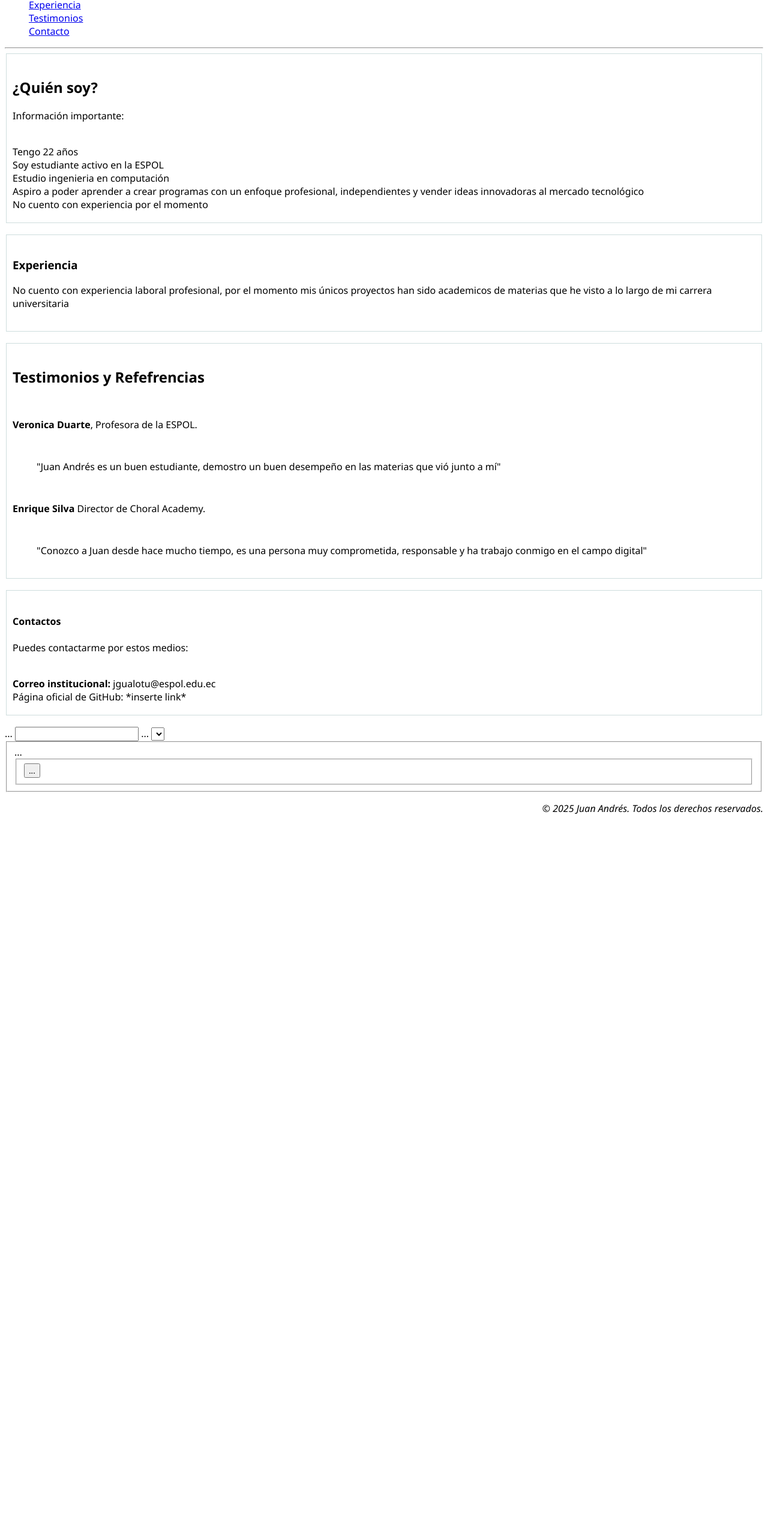
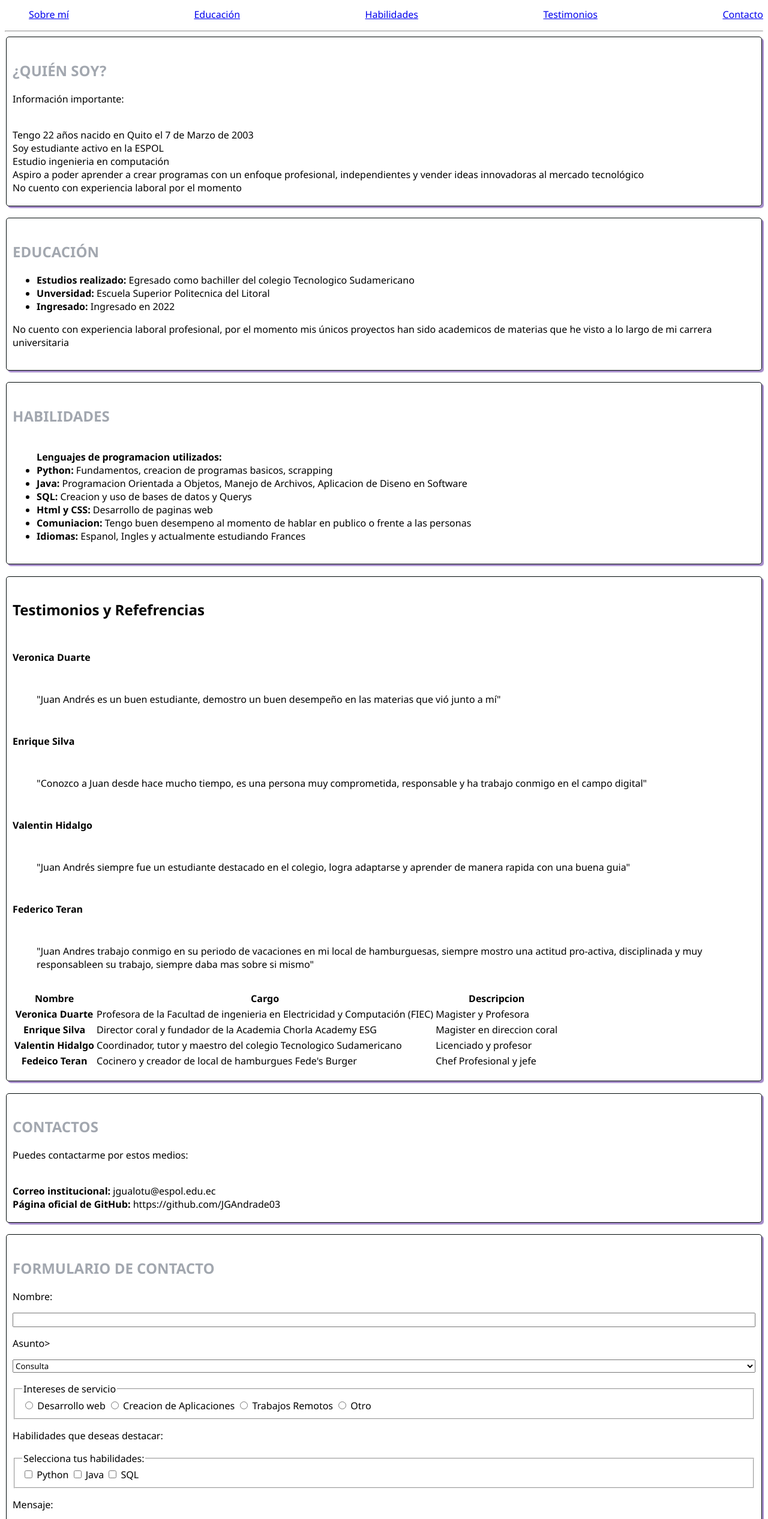
Before and after one commit to JGAndrade03/Curriculum-Vitae-Juan-Andres, a plain HTML site: page index.html in a window 1280 px wide. Shown: the part 125-2658 px from the top of the page at 60% size. Before the commit the page ends 1500 px from the top, so only its background shows below. Drawn offline with Linux system fonts and the light colour scheme.

Commit message:
Avance Curriculum Vitae Juan Andrés Gualotuña

```diff
--- a/index.html
+++ b/index.html
@@ -1,5 +1,5 @@
 <!DOCTYPE html>
-<html lang="es">
+<html lang="en">
 <head>
   <meta charset="UTF-8">
   <meta name = "author" content = "Juan Andres Gualotuña">
@@ -17,12 +17,19 @@
   <header>
     <h1>Juan Gualotuña</h1>
 
+    <figure>
+
+      <img id = "photo"src = "foto.png" alt = "Foto de Perfil Juan Andrés" width = "200">
+
+    </figure>
+
     <hr>
 
     <nav>
       <ul>
         <li><a href="#sobre-mi">Sobre mí</a></li>
-        <li><a href="#experiencia">Experiencia</a></li>
+        <li><a href="#educación">Educación</a></li>
+        <li><a href="#habilidades">Habilidades</a></li>
         <li><a href="#testimonios">Testimonios</a></li>
         <li><a href="#contacto">Contacto</a></li>
       </ul>
@@ -31,35 +38,54 @@
 
   <hr>
 
+  <main>
+
     <section id ="sobre-mi">
-    <h2> ¿Quién soy? </h2>
+    <h2 class = "subtitle"> ¿Quién soy? </h2>
     <p> Información importante: </p>
-    <br> Tengo 22 años
+    <br> Tengo 22 años nacido en Quito el 7 de Marzo de 2003
     <br> Soy estudiante activo en la ESPOL
     <br> Estudio ingenieria en computación
     <br> Aspiro a poder aprender a crear programas con un enfoque profesional, independientes y vender ideas innovadoras al mercado tecnológico
-    <br> No cuento con experiencia por el momento
+    <br> No cuento con experiencia laboral por el momento
+
 
     </section>
 
-  <section id="experiencia">
+    <section id="educación">
 
-    <h3> Experiencia </h3>
+      <h2 class = "subtitle"> Educación </h2>
+      <ul>
+        <li><strong>Estudios realizado:</strong> Egresado como bachiller del colegio Tecnologico Sudamericano </li>
+        <li><strong>Unversidad:</strong> Escuela Superior Politecnica del Litoral </li>
+        <li><strong>Ingresado:</strong> Ingresado en 2022 </li>
+      </ul>
 
       <p> No cuento con experiencia laboral profesional, por el momento mis únicos proyectos han sido academicos de materias que he visto a lo largo de mi carrera universitaria </p>
 
     </section>
 
+    <section id = "habilidades">
+      <h2 class = "subtitle"> Habilidades </h2>
 
-  <main>
+      <ul>
+        <br><strong>Lenguajes de programacion utilizados: </strong>
+        <li><strong>Python:</strong> Fundamentos, creacion de programas basicos, scrapping</li>
+        <li><strong>Java:</strong> Programacion Orientada a Objetos, Manejo de Archivos, Aplicacion de Diseno en Software</li>
+        <li><strong>SQL:</strong> Creacion y uso de bases de datos y Querys</li>
+        <li><strong>Html y CSS:</strong> Desarrollo de paginas web</li>
+        <li><strong>Comuniacion:</strong> Tengo buen desempeno al momento de hablar en publico o frente a las personas</li>
+        <li><strong>Idiomas:</strong> Espanol, Ingles y actualmente estudiando Frances</li>
+      </ul>
+
+    </section>
 
       <!-- Sección de Testimonios -->
       <section id="referencias">
         <h2>Testimonios y Refefrencias</h2>
 
-      <article>
-
-        <p><strong>Veronica Duarte</strong>, Profesora de la ESPOL.</p>
+        <article class = "referencias">
+          <p><strong>Veronica Duarte</strong></p>
         </article>
 
 
@@ -67,10 +93,8 @@
             "Juan Andrés es un buen estudiante, demostro un buen desempeño en las materias que vió junto a mí"
           </blockquote>
 
-      <article>
-
-        <p><strong>Enrique Silva</strong> Director de Choral Academy.</p>
-
+        <article class = "referencias">
+          <p><strong>Enrique Silva</strong></p>
         </article>
 
 
@@ -78,33 +102,135 @@
             "Conozco a Juan desde hace mucho tiempo, es una persona muy comprometida, responsable y ha trabajo conmigo en el campo digital"
           </blockquote>
 
+        <article class = "referencias">
+          <p><strong>Valentin Hidalgo</strong></p>
+        </article>
+
+          <blockquote>
+            "Juan Andrés siempre fue un estudiante destacado en el colegio, logra adaptarse y aprender de manera rapida con una buena guia"
+          </blockquote>
+
+        <article class = "referencias">
+          <p><strong>Federico Teran</strong></p>
+        </article>
+
+          <blockquote>
+            "Juan Andres trabajo conmigo en su periodo de vacaciones en mi local de hamburguesas, siempre mostro una actitud pro-activa, disciplinada y muy responsableen su trabajo, siempre daba mas sobre si mismo"
+          </blockquote>
+
+      <table>
+        <tr>
+
+          <th> Nombre</th>
+          <th> Cargo</th>
+          <th> Descripcion</th>
+
+        </tr>
+        <tr>
+
+          <th> Veronica Duarte </th>
+          <td> Profesora de la Facultad de ingenieria en Electricidad y Computación (FIEC) </td>
+          <td> Magister y Profesora</td>
+
+        </tr>
+        <tr>
+
+          <th> Enrique Silva </th>
+          <td> Director coral y fundador de la Academia Chorla Academy ESG </td>
+          <td> Magister en direccion coral</td>
+
+        </tr>
+        <tr>
+
+          <th> Valentin Hidalgo </th>
+          <td> Coordinador, tutor y maestro del colegio Tecnologico Sudamericano </td>
+          <td> Licenciado y profesor </td>
+
+        </tr>
+        <tr>
+
+          <th> Fedeico Teran </th>
+          <td> Cocinero y creador de local de hamburgues Fede's Burger </td>
+          <td> Chef Profesional y jefe </td>
+
+        </tr>
+
+      </table>
 
     </section>
 
     <section id="contacto">
 
-      <h4> Contactos </h4>
+      <h2 class = "subtitle"> Contactos </h2>
 
       <p> Puedes contactarme por estos medios: </p>
 
       <br><strong>Correo institucional:</strong> jgualotu@espol.edu.ec
-      <br> Página oficial de GitHub: *inserte link*
+      <br><strong>Página oficial de GitHub:</strong> https://github.com/JGAndrade03
 
     </section>
 
-    <form>
-     <label> ... </label>
-     <input ... >
+    <section id ="Formulario">
 
-     <label> ... </label>
-     <select ... > ... </select>
+      <h2 class = "subtitle"> Formulario de Contacto </h2>
 
-     <fieldset> ... <fieldset>
+        <form action="/enviar" method="post">
+          <label for="Nombre"> Nombre: </label>
+          <input type="text" id = "nombre" name = "nombre" required >
 
-     <button> ... </button>
+          <label for = "asunto"> Asunto> </label>
+          <select id = "asunto" name = "asunto" required >
+
+            <option value="consulta"> Consulta </option>
+            <option value="propuesta"> Propuesta </option>
+            <option value="otro"> Otro </option>
+
+          </select>
+
+          <fieldset>
+            <legend> Intereses de servicio </legend>
+            <input type="radio" id = "wed" name = "interes" value = "web" required>
+            <label for = "web"> Desarrollo web</label>
+
+            <input type="radio" id = "app" name = "interes" value = "web" required>
+            <label for = "web"> Creacion de Aplicaciones</label>
+
+            <input type="radio" id = "trabajoRemoto" name = "interes" value = "web" required>
+            <label for = "web"> Trabajos Remotos</label>
+
+            <input type="radio" id = "otro" name = "interes" value = "web" required>
+            <label for = "web"> Otro</label>
+
+          </fieldset>
+
+          <label for = "habilidades"> Habilidades que deseas destacar: </label>
+            <fieldset>
+                    <legend>Selecciona tus habilidades:</legend>
+                    <label>
+                    <input type="checkbox" name="habilidades[]" value="Python">
+                    Python
+                    </label>
+                    <label>
+                    <input type="checkbox" name="habilidades[]" value="Java">
+                     Java
+                    </label>
+                    <label>
+                    <input type="checkbox" name="habilidades[]" value="SQL">
+                    SQL
+                    </label>
+            </fieldset>
+
+          <label for = "mensaje"> Mensaje: </label>
+          <textarea id = "mensaje" name = "mensaje" rows = "5" required></textarea>
+
+          <button type = "submit"> Enviar </button>
         </form>
 
+    </section>
+
+
   </main>
+
 
   <footer>
     <p>&copy; 2025 Juan Andrés. Todos los derechos reservados.</p>
--- a/stylesheets/styles.css
+++ b/stylesheets/styles.css
@@ -43,8 +43,33 @@ footer p {
 nav > ul {
 
     /* Eliminar los estilos de lista predeterminados */
+    display: flex;
+    justify-content: space-between;
     list-style: none;
+    flex-direction: row;
+    align-items: center;
+    gap: 1rem;
 
+}
+
+section{
+    border: 0.2pt solid #0B00B3;
+    margin: 4px 2px 8px 2px;
+    padding: 1.5% 0.8%;
+    margin-bottom: 1.2rem;
+    -webkit-border-radius: 5px;
+    -moz-border-radius: 5px;
+    border-radius: 5px;
+    -webkit-box-shadow: 3px 3px 1px 0px rgba(106, 64, 168, 0.6);
+    -moz-box-shadow: 3px 3px 1px 0px rgba(106, 64, 168, 0.6);
+    box-shadow: 3px 3px 1px 0px rgba(106, 64, 168, 0.6));
+}
+
+section> form {
+    display: grid;
+    grid-template-columns: 1fr;
+    row-gap: 1rem;
+    column-gap: 1rem;
 }
 
 #referencias {
@@ -77,7 +102,7 @@ nav > ul {
 section {
 
     /* borde de grosor 0.2 en puntos, estilo sólido y color hexadecimal #cedddd  */
-    border: 0.2pt solid #cedddd;
+    border: 0.2pt solid #000808;
 
     /* margen (espacio externo) superior, derecho, abajo e izquierda */
     margin: 4px 2px 8px 2px;
```
Also changed, not shown: foto.png (added). Lines whose indentation alone changed are shown as unchanged.
